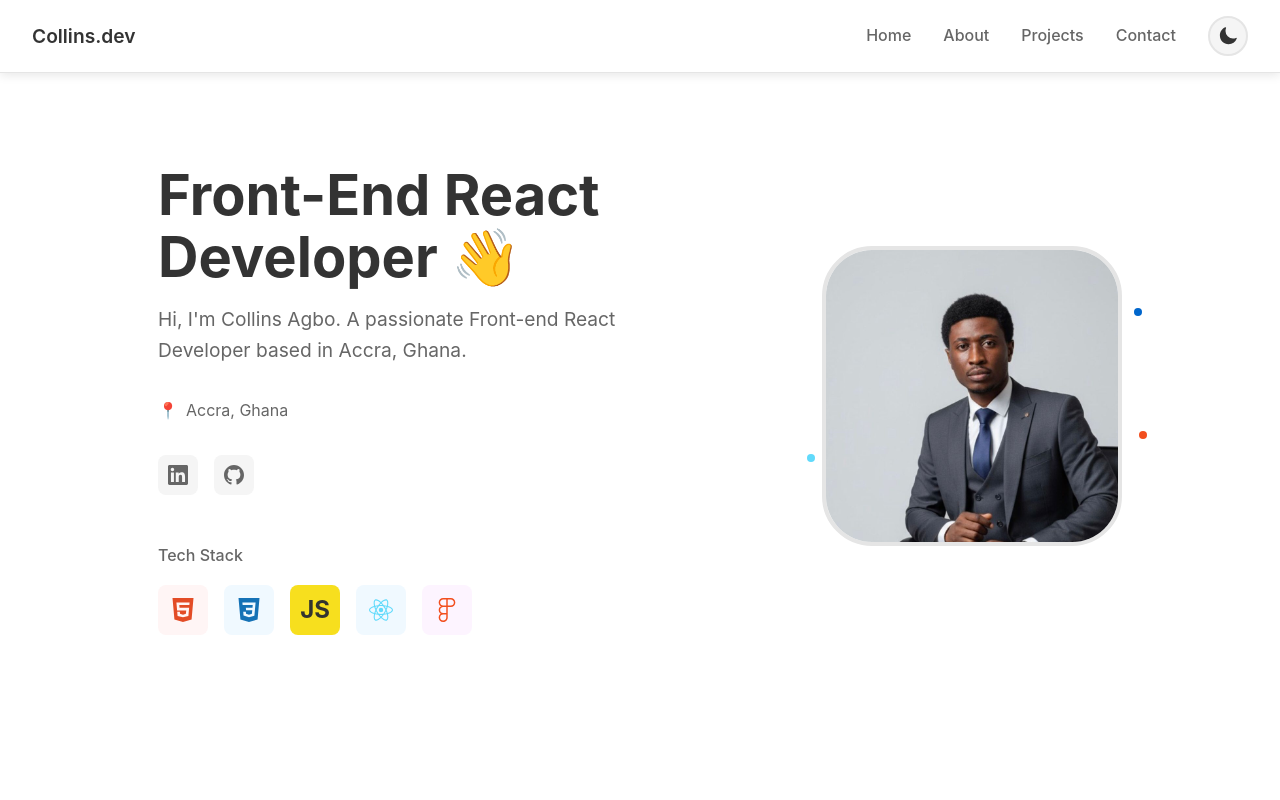
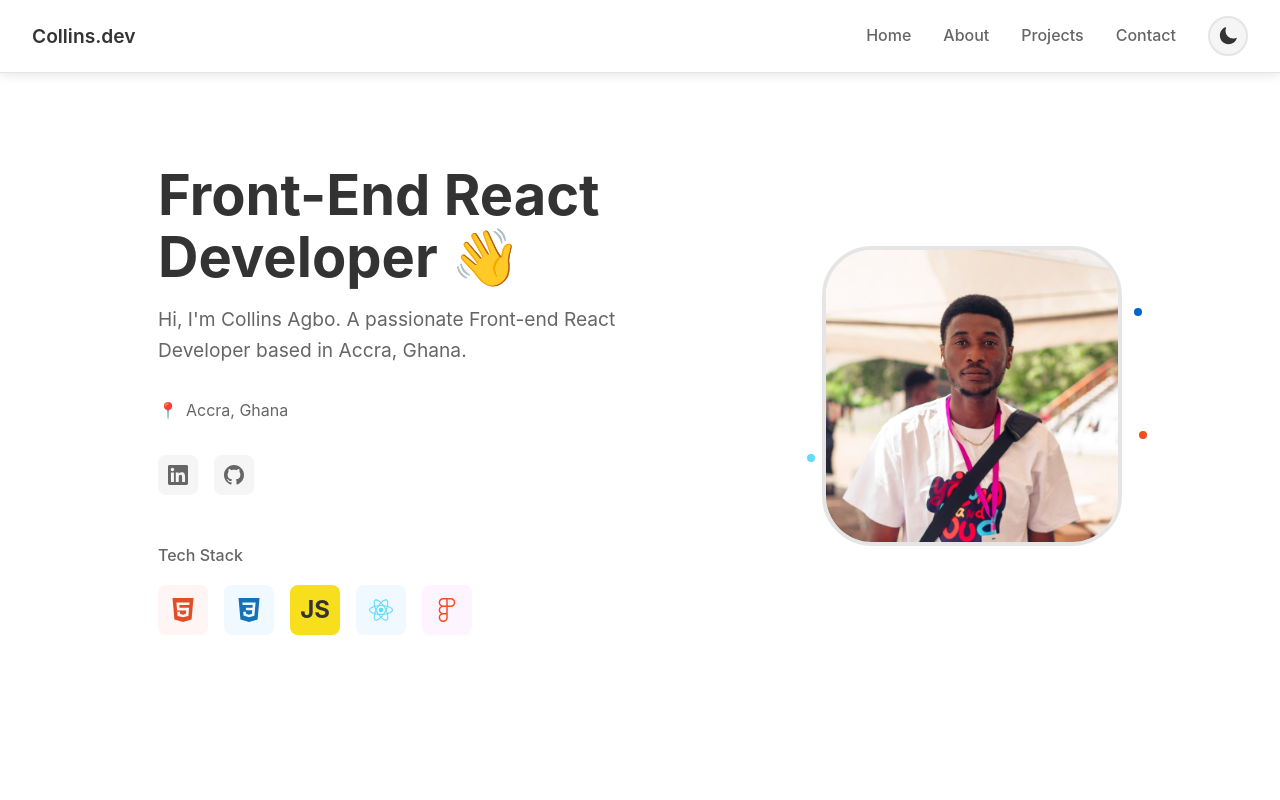
Before and after one commit to COLLINS15943/portfolio, a React (Vite) app: page / in a window 1280 px wide. Shown: the top 800 px of the page. Built offline with nearby package versions, Linux system fonts and the light colour scheme; the HTML template or start-up script is replaced by a standard one.

Commit message:
Update profile image

```diff
--- a/src/components/Hero.jsx
+++ b/src/components/Hero.jsx
@@ -14,7 +14,7 @@ const Hero = () => {
         {/* Mobile image - shows between title and subtitle */}
         <div className="hero-image mobile-image">
           <img
-            src="/images/person1.jpeg"
+            src="/images/young and safe.jpeg"
             alt="Collins Agbo"
             className="profile-image"
           />
@@ -39,7 +39,7 @@ const Hero = () => {
       {/* Desktop image - shows on the right side */}
       <div className="hero-image desktop-image">
         <img
-          src="/images/person1.jpeg"
+          src="/images/young and safe.jpeg"
           alt="Collins Agbo"
           className="profile-image"
         />
```
Also changed, not shown: public/images/young and safe.jpeg (added).
